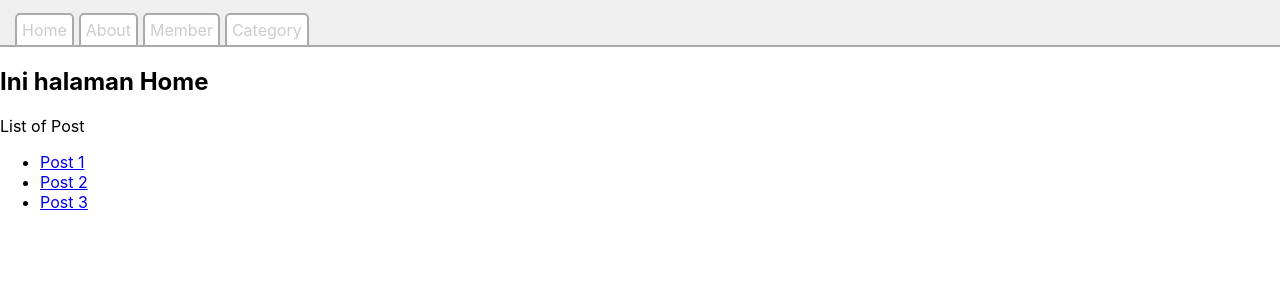
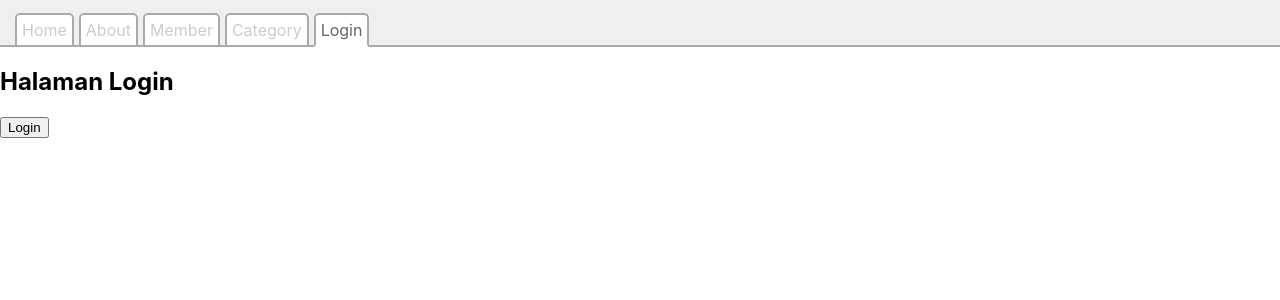
Before and after one commit to rikzaafnan/Learn-BukuReactID, a React (Create React App) app in the folder reactjs-cra/my-app/: page /login in a window 1280 px wide. Shown: the top 300 px of the page. Built offline with nearby package versions, Linux system fonts and the light colour scheme.

Commit message:
add new route

```diff
--- a/reactjs-cra/my-app/src/App.js
+++ b/reactjs-cra/my-app/src/App.js
@@ -21,6 +21,10 @@ import Home from './pages/Home'
 import About from './pages/About'
 import Category from './pages/Category'
 import Post from './pages/Post'
+import Member from './pages/Member'
+import Login from './pages/Login'
+import GuardRoute from './components/GuardRoute'
+import React from 'react'
 
 // const Home = () => <h2>Halaman Home</h2>
 // const About = () => <h2>Halaman About</h2>
@@ -30,8 +34,10 @@ function App() {
     alert("Lorem ipsum sit dolor emet")
   }
 
-  let isLogin = true
-  let Member = "rikza"
+  const [isLogin, setLogin] = React.useState(false)
+
+  // let isLogin = true
+  // let Member = "rikza"
 
   return (
     <div className="App">
@@ -40,8 +46,12 @@ function App() {
         <li><NavLink to="/about" activeClassName="active" >About</NavLink></li>
         <li><NavLink to="/member" activeClassName="active" >Member</NavLink></li>
         <li><NavLink to="/category" activeClassName="active" >Category</NavLink></li>
+        <li><NavLink to="/login" activeClassName="active" >Login</NavLink></li>
       </ul>
       <Switch>
+        <Route path="/login" >
+          <Login setLogin={setLogin} />
+        </Route>
         <Route path="/post/:id" >
           <Post/>
         </Route>
@@ -53,11 +63,13 @@ function App() {
 
           <Prompt message="Are you sure you want to leave?" />
         </Route>
-        <Route path='/member'>
+        <GuardRoute path="/member" isLogin={isLogin} >
+          <Member/>
+        </GuardRoute>
+        {/* <Route path='/member'>
           { isLogin ? <h4>Selamat datang member {Member} </h4> : <Redirect to="/" /> }
 
-
-        </Route>
+        </Route> */}
         <Route path='/'>
           <Home/>
         </Route>
--- /dev/null
+++ b/reactjs-cra/my-app/src/components/GuardRoute.js
@@ -0,0 +1,10 @@
+import React from 'react'
+import { Route, Redirect } from 'react-router-dom'
+
+const GuardRoute = ({children, isLogin, ...rest}) => (
+    <Route { ...rest }>
+        { isLogin ? children : <Redirect to="/login"/> }
+    </Route>
+)
+
+export default GuardRoute
--- /dev/null
+++ b/reactjs-cra/my-app/src/pages/Login.js
@@ -0,0 +1,16 @@
+import React from 'react'
+import { useHistory } from 'react-router-dom'
+export default ({setLogin}) => {
+    const history = useHistory()
+
+    return <div>
+        <h2>Halaman Login</h2>
+        <p>
+            <button onClick={() => {
+                setLogin(true)
+                history.push('/')
+            } } >Login</button>
+        </p>
+
+    </div>
+}
--- /dev/null
+++ b/reactjs-cra/my-app/src/pages/Member.js
@@ -0,0 +1,4 @@
+import React from 'react'
+export default () => <div>
+    <h2>Halaman Member</h2>
+</div>
```
Also changed, not shown: 1 other file (tests, documents, lock files or other folders).
